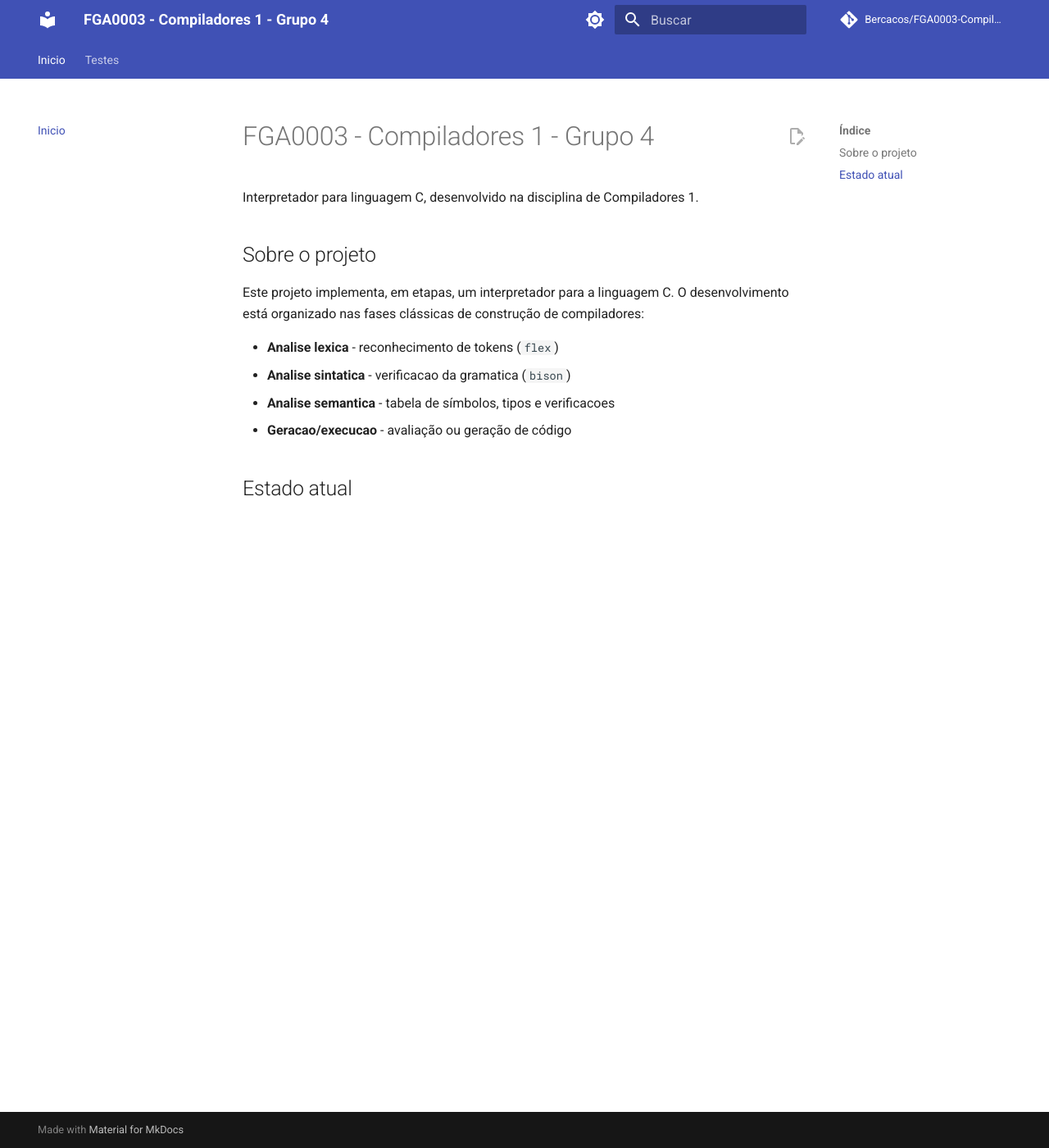
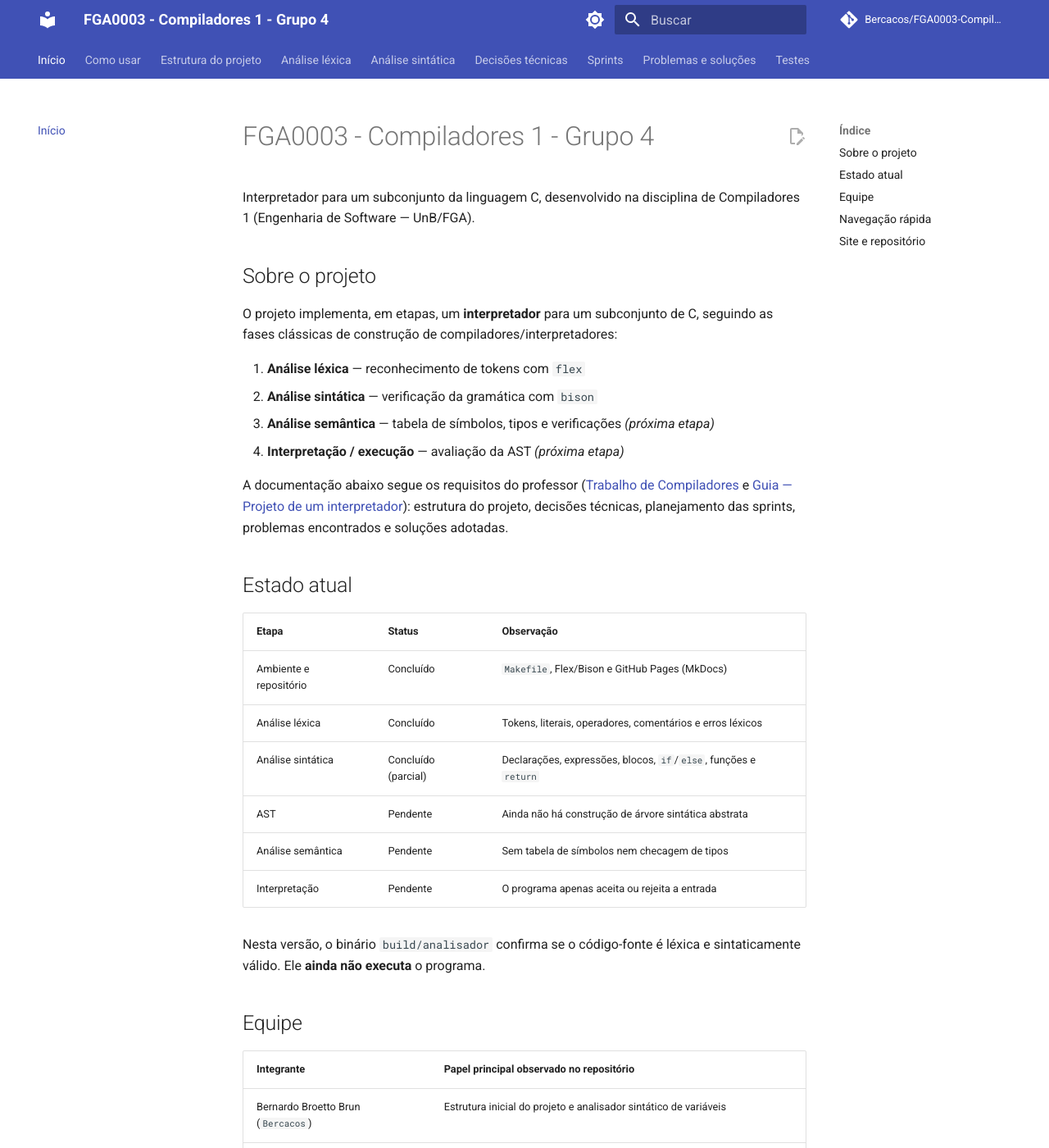
Before and after one commit to Bercacos/FGA0003-Compiladores-1-Grupo-4, an MkDocs documentation site: the page built from docs/index.md, in a window 1280 px wide and 1400 px high. Shown: the whole window at 82% size. Built offline with MkDocs 1.6.1 and Material for MkDocs 9.7.7, drawn with Linux system fonts in a browser that asks for light colours; comment, search, counter and statistics services are not loaded; some of the changed text lies outside the part shown.

Commit message:
docs: completa documentação MkDocs do projeto

```diff
--- a/docs/index.md
+++ b/docs/index.md
@@ -1,14 +1,53 @@
 # FGA0003 - Compiladores 1 - Grupo 4
 
-Interpretador para linguagem C, desenvolvido na disciplina de Compiladores 1.
+Interpretador para um subconjunto da linguagem C, desenvolvido na disciplina de Compiladores 1 (Engenharia de Software — UnB/FGA).
 
 ## Sobre o projeto
 
-Este projeto implementa, em etapas, um interpretador para a linguagem C. O desenvolvimento está organizado nas fases clássicas de construção de compiladores:
+O projeto implementa, em etapas, um **interpretador** para um subconjunto de C, seguindo as fases clássicas de construção de compiladores/interpretadores:
 
-- **Analise lexica** - reconhecimento de tokens (`flex`)
-- **Analise sintatica** - verificacao da gramatica (`bison`)
-- **Analise semantica** - tabela de símbolos, tipos e verificacoes
-- **Geracao/execucao** - avaliação ou geração de código
+1. **Análise léxica** — reconhecimento de tokens com `flex`
+2. **Análise sintática** — verificação da gramática com `bison`
+3. **Análise semântica** — tabela de símbolos, tipos e verificações *(próxima etapa)*
+4. **Interpretação / execução** — avaliação da AST *(próxima etapa)*
+
+A documentação abaixo segue os requisitos do professor ([Trabalho de Compiladores](https://github.com/sergioaafreitas/COMP1/blob/main/semana%2001/docs/Trabalho%20de%20Compiladores.md) e [Guia — Projeto de um interpretador](https://github.com/sergioaafreitas/COMP1/blob/main/semana%2001/docs/Guia%20-%20Projeto%20de%20um%20interpretador.md)): estrutura do projeto, decisões técnicas, planejamento das sprints, problemas encontrados e soluções adotadas.
 
 ## Estado atual
+
+| Etapa | Status | Observação |
+| --- | --- | --- |
+| Ambiente e repositório | Concluído | `Makefile`, Flex/Bison e GitHub Pages (MkDocs) |
+| Análise léxica | Concluído | Tokens, literais, operadores, comentários e erros léxicos |
+| Análise sintática | Concluído (parcial) | Declarações, expressões, blocos, `if`/`else`, funções e `return` |
+| AST | Pendente | Ainda não há construção de árvore sintática abstrata |
+| Análise semântica | Pendente | Sem tabela de símbolos nem checagem de tipos |
+| Interpretação | Pendente | O programa apenas aceita ou rejeita a entrada |
+
+Nesta versão, o binário `build/analisador` confirma se o código-fonte é léxica e sintaticamente válido. Ele **ainda não executa** o programa.
+
+## Equipe
+
+| Integrante | Papel principal observado no repositório |
+| --- | --- |
+| Bernardo Broetto Brun (`Bercacos`) | Estrutura inicial do projeto e analisador sintático de variáveis |
+| Lucas Fujimoto Tokunaga (`Lucasft16`) | Analisador léxico, expansão do parser (`if`, funções) e setup do MkDocs/GitHub Pages |
+| Ian Pedersoli (`ianpedersoli`) | Documentação e suíte de testes dos analisadores |
+| Kaio Acacio (`kaioamoury`) | Documentação do projeto (esta wiki) |
+
+## Navegação rápida
+
+- [Como usar](uso.md) — compilar, executar e testar
+- [Estrutura do projeto](estrutura.md)
+- [Análise léxica](analise-lexica.md)
+- [Análise sintática](analise-sintatica.md)
+- [Decisões técnicas](decisoes-tecnicas.md)
+- [Planejamento das sprints](sprints.md)
+- [Problemas e soluções](problemas-e-solucoes.md)
+- [Testes](testes.md)
+
+## Site e repositório
+
+- Repositório: [Bercacos/FGA0003-Compiladores-1-Grupo-4](https://github.com/Bercacos/FGA0003-Compiladores-1-Grupo-4)
+- Documentação publicada: [GitHub Pages](https://bercacos.github.io/FGA0003-Compiladores-1-Grupo-4/)
+- Material da disciplina: [sergioaafreitas/COMP1](https://github.com/sergioaafreitas/COMP1)
--- a/mkdocs.yml
+++ b/mkdocs.yml
@@ -1,5 +1,6 @@
 site_name: FGA0003 - Compiladores 1 - Grupo 4
-site_description: Interpretador de C.
+site_description: Interpretador de um subconjunto de C — documentação do Grupo 4.
+site_url: https://bercacos.github.io/FGA0003-Compiladores-1-Grupo-4/
 repo_url: https://github.com/Bercacos/FGA0003-Compiladores-1-Grupo-4
 repo_name: Bercacos/FGA0003-Compiladores-1-Grupo-4
 edit_uri: edit/main/docs/
@@ -24,9 +25,11 @@ theme:
         name: Mudar para modo claro
   features:
     - navigation.tabs
+    - navigation.sections
     - navigation.top
     - navigation.instant
     - search.suggest
+    - search.highlight
     - content.code.copy
     - content.action.edit
 
@@ -34,11 +37,20 @@ markdown_extensions:
   - admonition
   - pymdownx.details
   - pymdownx.superfences
-  - pymdownx.highlight
+  - pymdownx.highlight:
+      anchor_linenums: true
   - pymdownx.inlinehilite
+  - tables
   - toc:
       permalink: true
 
 nav:
-  - Inicio: index.md
+  - Início: index.md
+  - Como usar: uso.md
+  - Estrutura do projeto: estrutura.md
+  - Análise léxica: analise-lexica.md
+  - Análise sintática: analise-sintatica.md
+  - Decisões técnicas: decisoes-tecnicas.md
+  - Sprints: sprints.md
+  - Problemas e soluções: problemas-e-solucoes.md
   - Testes: testes.md
```
Also changed, not shown: README.md (+28 -7 lines), docs/analise-lexica.md (added, +60 -0 lines), docs/analise-sintatica.md (added, +66 -0 lines), docs/decisoes-tecnicas.md (added, +60 -0 lines), docs/estrutura.md (added, +53 -0 lines), docs/problemas-e-solucoes.md (added, +52 -0 lines), docs/sprints.md (added, +104 -0 lines), docs/testes.md (+3 -1 lines), docs/uso.md (added, +69 -0 lines).
